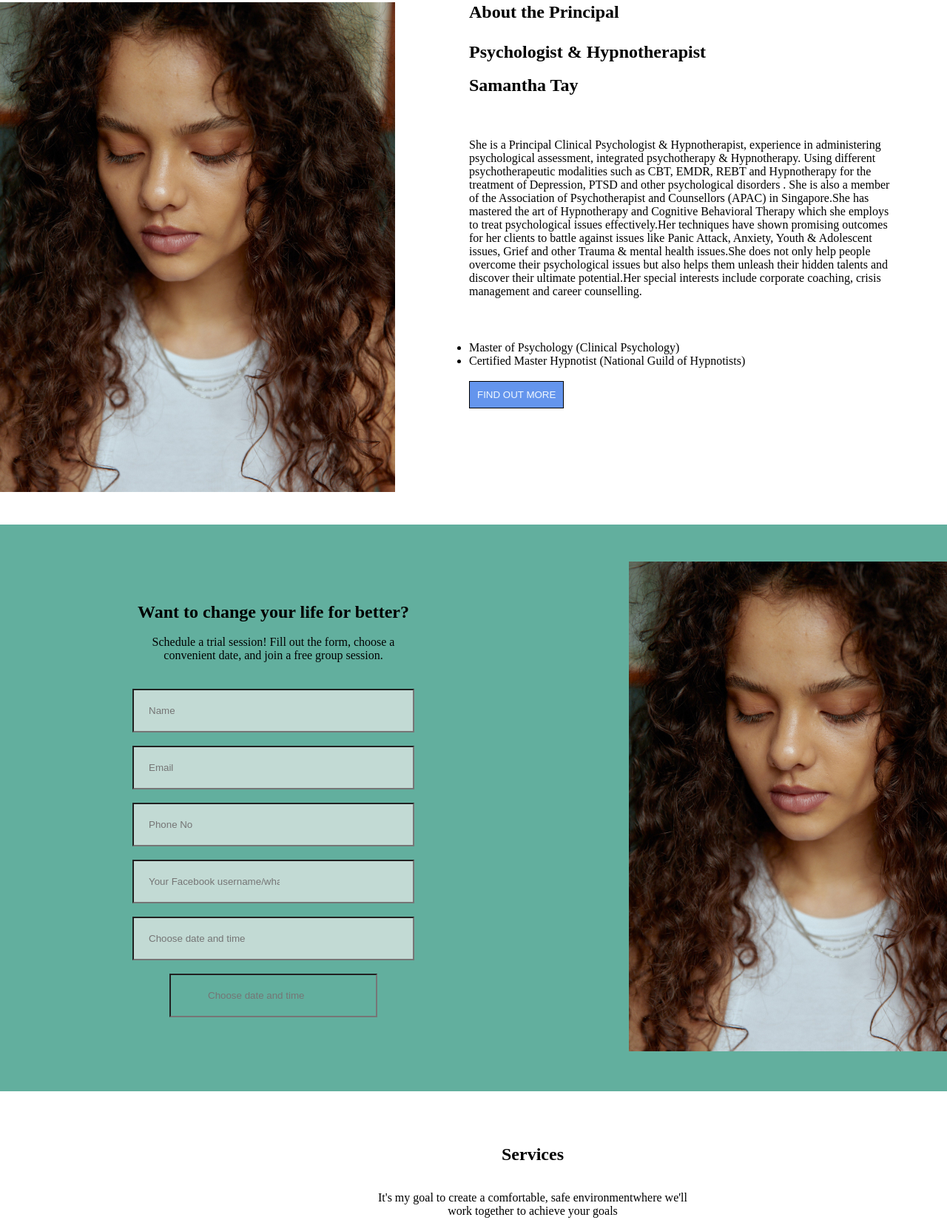
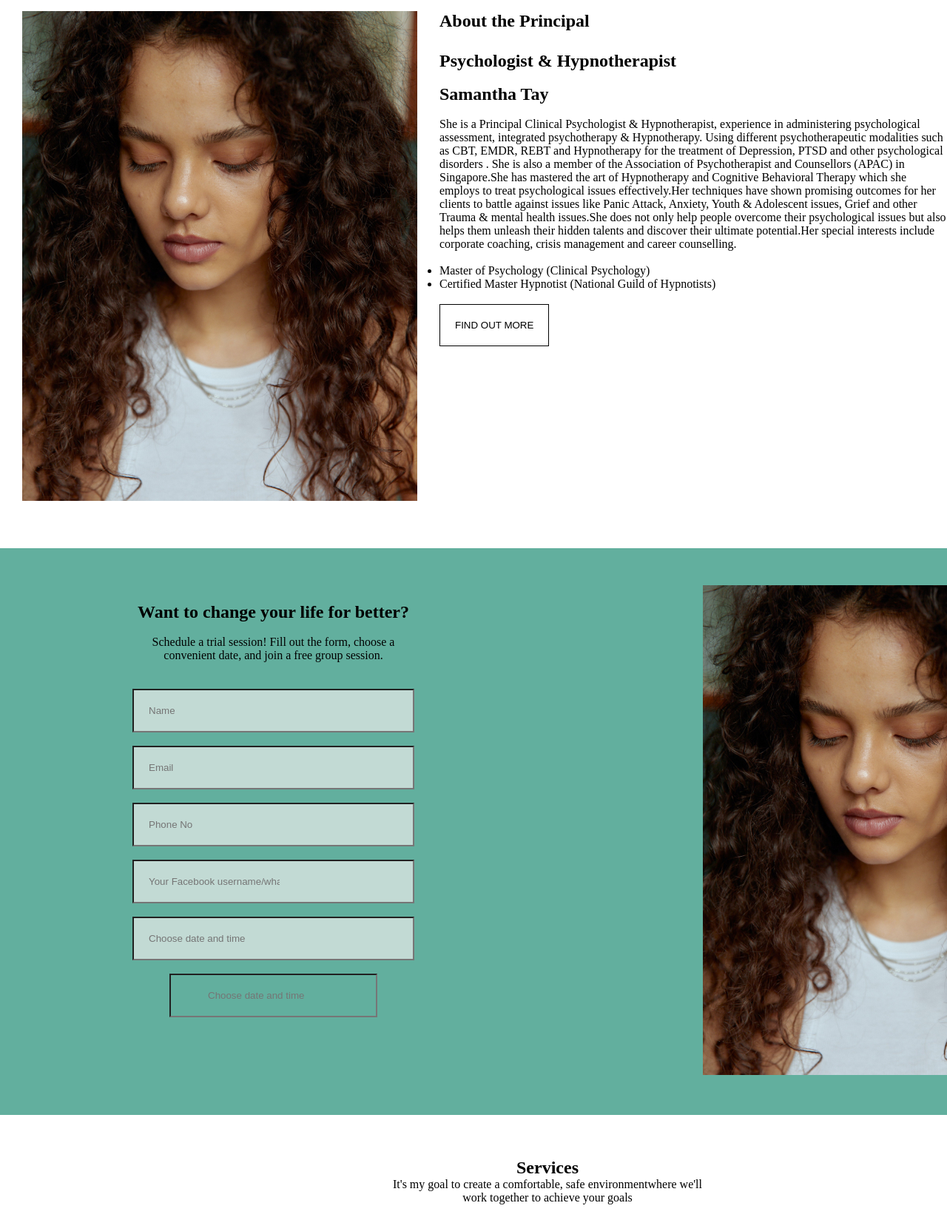
Before and after one commit to 3masumaakter/HTML-CSS-Landing-Page-01, a plain HTML site: page index.html in a window 1280 px wide. Shown: the part 786-2435 px from the top of the page at 74% size. Drawn offline with Linux system fonts and the light colour scheme.

Commit message:
HTML-CSS-Landing Page-01

```diff
--- a/index.html
+++ b/index.html
@@ -53,7 +53,7 @@
             <h2>About the Principal<br><br>
                 Psychologist & Hypnotherapist</h2><br>
                 <h2>Samantha Tay</h2><br>
-                <p class="principal">She is a Principal Clinical Psychologist & Hypnotherapist, experience in administering psychological assessment, integrated psychotherapy & Hypnotherapy. Using different psychotherapeutic modalities such as CBT, EMDR, REBT and Hypnotherapy for the treatment of Depression, PTSD and other psychological disorders . She is also a member of the Association of Psychotherapist and Counsellors (APAC) in Singapore.She has mastered the art of Hypnotherapy and Cognitive Behavioral Therapy which she employs to treat psychological issues effectively.Her techniques have shown promising outcomes for her clients to battle against issues like Panic Attack, Anxiety, Youth & Adolescent issues, Grief and other Trauma & mental health issues.She does not only help people overcome their psychological issues but also helps them unleash their hidden talents and discover their ultimate potential.Her special interests include corporate coaching, crisis management and career counselling.
+                <p>She is a Principal Clinical Psychologist & Hypnotherapist, experience in administering psychological assessment, integrated psychotherapy & Hypnotherapy. Using different psychotherapeutic modalities such as CBT, EMDR, REBT and Hypnotherapy for the treatment of Depression, PTSD and other psychological disorders . She is also a member of the Association of Psychotherapist and Counsellors (APAC) in Singapore.She has mastered the art of Hypnotherapy and Cognitive Behavioral Therapy which she employs to treat psychological issues effectively.Her techniques have shown promising outcomes for her clients to battle against issues like Panic Attack, Anxiety, Youth & Adolescent issues, Grief and other Trauma & mental health issues.She does not only help people overcome their psychological issues but also helps them unleash their hidden talents and discover their ultimate potential.Her special interests include corporate coaching, crisis management and career counselling.
                 </p><br>
                 <ul>
                     <li>
@@ -96,8 +96,8 @@
 
  <div class="Services-area">
     <div class="Services container">
-        <div><br><br><br>
-            <h2>Services</h2><br><br>
+        <div>
+            <h2>Services</h2>
            <p>It's my goal to create a comfortable, safe environmentwhere we'll<br>
             work together to achieve your goals </p>
             </div>
@@ -115,7 +115,7 @@
                 <img src="images/Psychodynamic (2).jpg" alt="">
                 <h2>Psychodynamic</h2>
             </div>
-           </div><br><br>
+           </div>
             <button>FIND OUT MORE</button>
             </div>
     </div>
--- a/style.css
+++ b/style.css
@@ -25,7 +25,7 @@
 }
 button{
     padding: 10px;
-    background-color: cornflowerblue;
+    background-color: wheat;
     border: 1px solid #000;
 }
 button a{
@@ -41,6 +41,7 @@ button a{
     background-size: cover;
     height: 616px;
     width: 100%;
+    margin: 20px;
 
 }
 .banner-text{
@@ -54,7 +55,7 @@ button a{
     color:wheat;
 }
 button{
-    color: aliceblue;
+    color: black;
 }
 /*banner area end*/
 /*principal area start*/
@@ -62,17 +63,19 @@ button{
 
 .principal{
     display: flex;
-    padding: 40px 0 40px 0;
+    padding: 30px 0 30px 0;
 
 }
 .principal-img{
-    margin-right: 100px;
+    margin-right: 70px;
+    margin: 30px;
 }
 .principal-text{
-    width: 578px;
-    height: 285px;
+    width: 778px;
+    height: 585px;
     top: 1010px;
     left: 710px;
+    margin-top: 30px;
 
 }
 button{
@@ -97,7 +100,7 @@ button a{
     padding: 50px 0 50px 0;
 }
 .life-img{
-    margin-left: 850px;
+    margin-left: 950px;
 
 }
 .life-text{
@@ -120,16 +123,20 @@ button a{
 }
 /*life area end*/
 .Services-area{
-    width: 1440px;
-    height: 800px;
+    width: 1400px;
+    height: 540px;
+    margin: 40px;
+
 }
 .Services{
     text-align: center;
 }
 .img{
-    margin-top: 200px;
+    margin-top: 30px;
     display: flex;
     justify-content: space-between;
+    padding: 30px;
+
 }
 
 /*philosopyarea start*/
@@ -165,8 +172,8 @@ button a{
 
     position: absolute;
 
-    width: 401px;
-    top: 4000px;
+    width: 501px;
+    top: 3900px;
     left: 219px;
     line-height: 30px;
     letter-spacing: 0.045em;
@@ -192,7 +199,7 @@ button a{
 
 .header{
     display: flex;
-    height: 133px;
+    height: 85px;
     justify-content: space-between;
     align-items: center;
 }
@@ -206,8 +213,8 @@ button a{
 
 }
 button{
-    padding: 10px;
-    background-color: cornflowerblue;
+    padding: 20px;
+    background-color:white;
     border: 1px solid #000;
 }
 button a{
```
